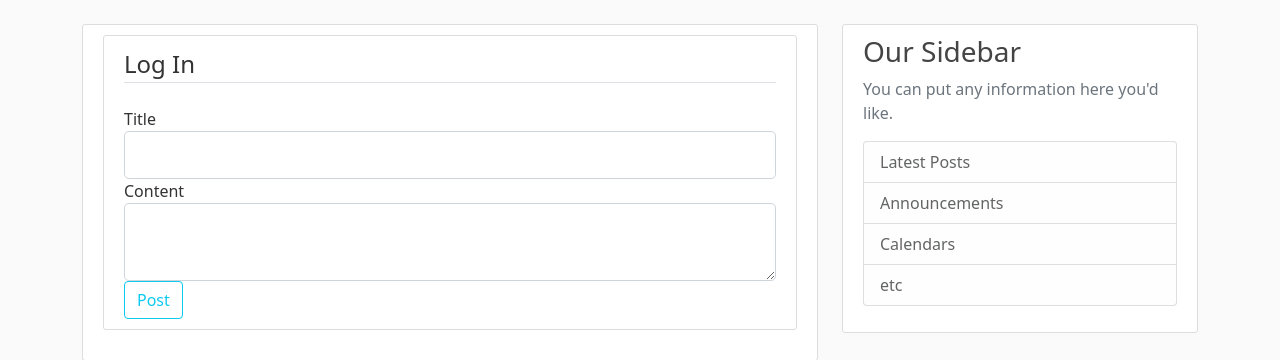
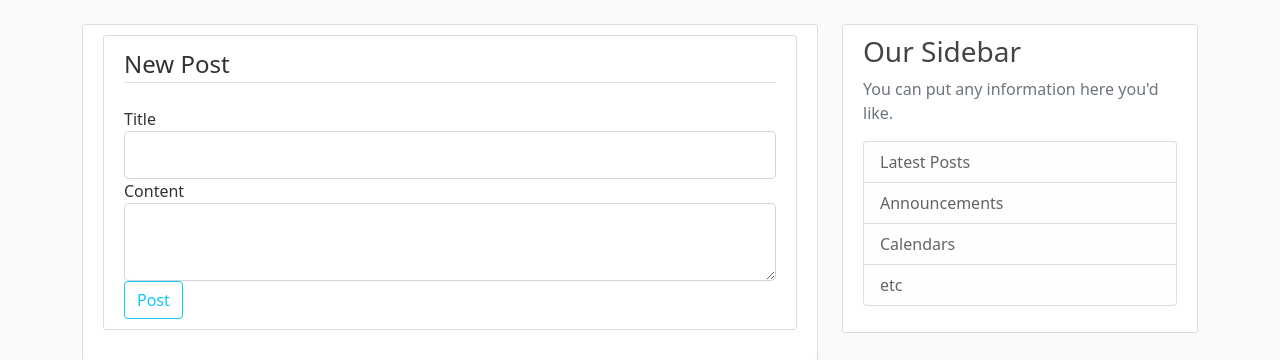
Before and after one commit to deby22/Flask_Blog, a Flask app: page /post/new in a window 1280 px wide. Shown: the part 56-416 px from the top of the page. Run offline with Flask 2, Linux system fonts and the light colour scheme; the visitor is signed in with stand-in values (Sample User, id 1); some libraries are stand-ins or nearby versions.

Commit message:
Part 8 - Create, Update and Delete Posts -> edit post

```diff
--- a/flaskblog/routes.py
+++ b/flaskblog/routes.py
@@ -2,7 +2,7 @@ import secrets
 import os
 from PIL import Image
 
-from flask import render_template, url_for, flash, redirect, request
+from flask import render_template, url_for, flash, redirect, request, abort
 
 from flaskblog import app, bcrypt, db
 from flaskblog.forms import RegistrationForm, LoginForm, UpdateAccountForm, PostForm
@@ -109,4 +109,38 @@ def new_post():
         db.session.add(post)
         db.session.commit()
         return redirect(url_for("home"))
-    return render_template("create_post.html", title="New Post", form=form)
+    return render_template(
+        "create_post.html", title="New Post", form=form, legend="New Post"
+    )
+
+
+@app.route("/post/<int:post_id>")
+def post(post_id):
+    post = Post.query.get_or_404(post_id)
+    return render_template("post.html", title=post.title, post=post)
+
+
+@app.route("/post/<int:post_id>/update", methods=["GET", "POST"])
+@login_required
+def update_post(post_id):
+    post = Post.query.get_or_404(post_id)
+    if post.author != current_user:
+        abort(403)
+
+    form = PostForm()
+    if form.validate_on_submit():
+        post.title = form.title.data
+        post.content = form.content.data
+        db.session.commit()
+        flash("Your post has been update!", "success")
+        return redirect(url_for("post", post_id=post.id))
+    elif request.method == "GET":
+        form.title.data = post.title
+        form.content.data = post.content
+        return render_template(
+            "create_post.html",
+            form=form,
+            title="Update post",
+            post=post,
+            legend="Update Post",
+        )
--- a/flaskblog/templates/create_post.html
+++ b/flaskblog/templates/create_post.html
@@ -5,7 +5,7 @@
         <form method="POST" action="">
             {{ form.hidden_tag() }}
             <fieldset class="form-group">
-                <legend class="border-bottom mb-4">Log In</legend>
+                <legend class="border-bottom mb-4">{{ legend }}</legend>
                 <div class="form-group">
                     {{ form.title.label(class="form-control-label") }}
                     {% if form.title.errors %}
--- a/flaskblog/templates/home.html
+++ b/flaskblog/templates/home.html
@@ -10,7 +10,7 @@
             <a class="mr-2" href="#">{{ post.author.username }}</a>
             <small class="text-muted">{{ post.date_posted.strftime("%Y-%m-%d") }}</small>
           </div>
-          <h2><a class="article-title" href="#">{{ post.title }}</a></h2>
+          <h2><a class="article-title" href="{{ url_for('post', post_id=post.id) }}">{{ post.title }}</a></h2>
           <p class="article-content">{{ post.content }}</p>
         </div>
       </article>
```
